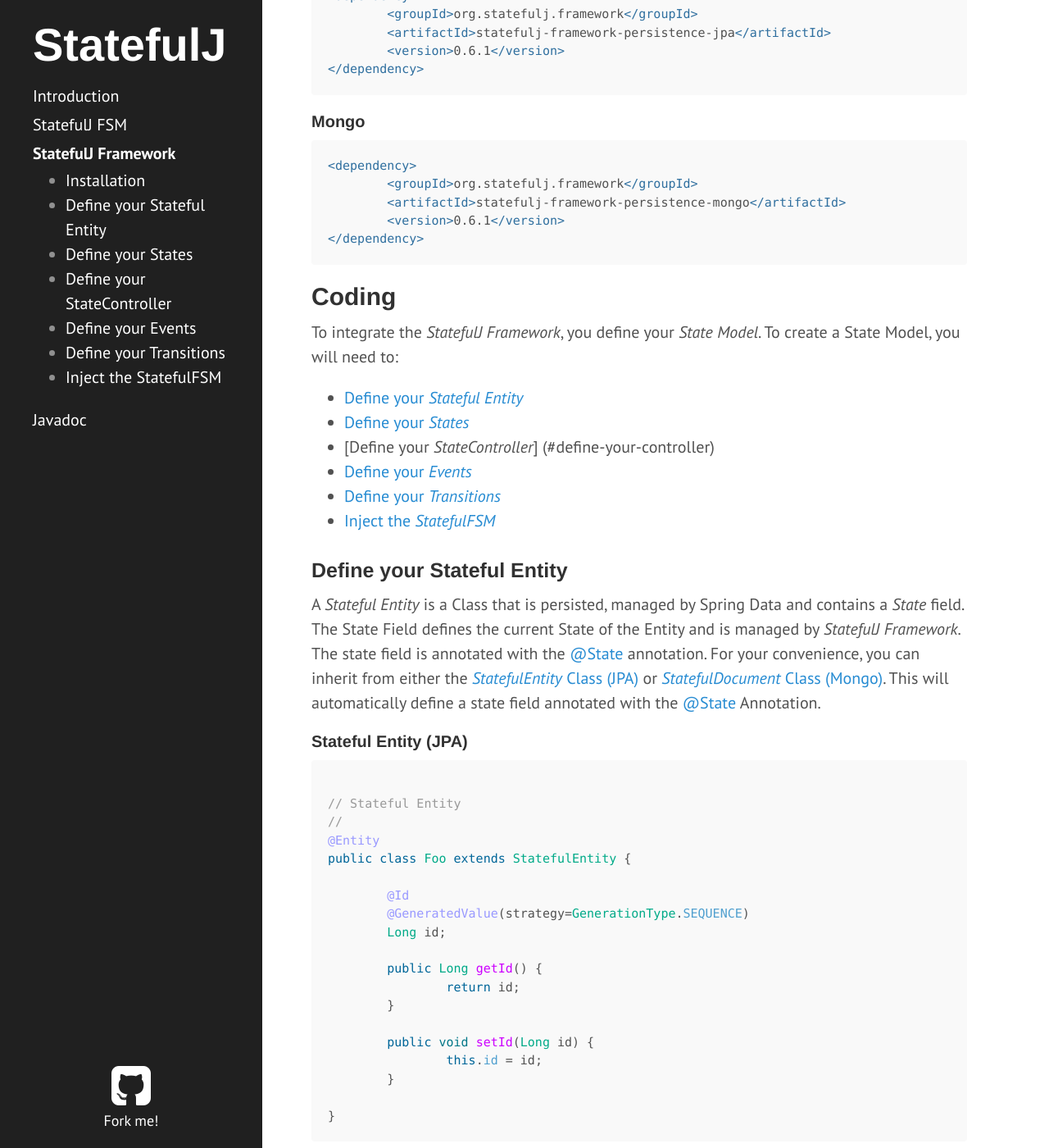
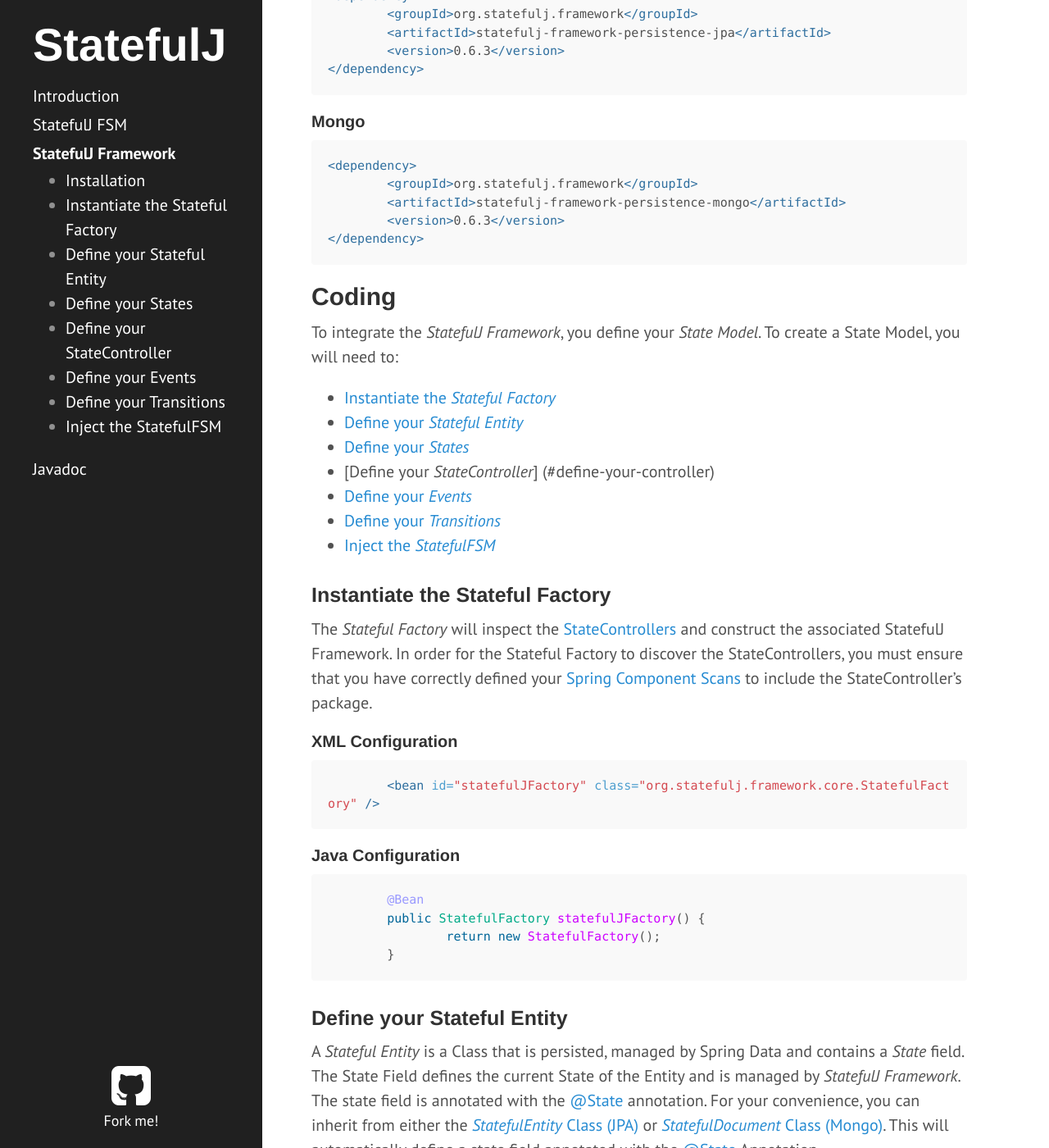
Before and after one commit to statefulj/statefulj, a Jekyll site: the page built from framework.md, in a window 1280 px wide and 1400 px high, scrolled down 1642 px. Shown: the whole window at 82% size. Built offline with Jekyll 4.4.1, drawn with Linux system fonts in a browser that asks for light colours; Markdown is read by kramdown in place of the engine named in the settings; some of the changed text lies outside the part shown.

Commit message:
Add in documentation for instantiating the StatefulFactory

````diff
--- a/_config.yml
+++ b/_config.yml
@@ -22,7 +22,7 @@ author:
 paginate:         5
 
 # Custom vars
-version:          0.6.1
+version:          0.6.3
 
 github:
   repo:           https://github.com/poole/hyde
--- a/_includes/sidebar.html
+++ b/_includes/sidebar.html
@@ -41,6 +41,7 @@
 	  <nav class="subnav">
 	  	<ul>
 		 	<li><a href="/framework#installation">Installation</a></li>
+		 	<li><a href="/framework#instantiate-stateful-factory">Instantiate the Stateful Factory</a></li>
 		 	<li><a href="/framework#define-your-stateful-entity">Define your Stateful Entity</a></li>
 			<li><a href="/framework#define-your-states">Define your States</a></li>
 			<li><a href="/framework#define-your-controller">Define your StateController</a></li>
--- a/framework.md
+++ b/framework.md
@@ -82,12 +82,32 @@ So, depending on your stack, you will need to include the following dependencies
 
 To integrate the *StatefulJ Framework*, you define your *State Model*.  To create a State Model, you will need to:
 
+* [Instantiate the *Stateful Factory*](#instantiate-stateful-factory)
 * [Define your *Stateful Entity*](#define-your-stateful-entity)
 * [Define your *States*](#define-your-states)
 * [Define your *StateController*] (#define-your-controller)
 * [Define your *Events*](#define-your-events)
 * [Define your *Transitions*](#define-your-transitions)
 * [Inject the *StatefulFSM*](#inject-stateful-fsm)
+
+### <a name="instantiate-stateful-factory"></a> Instantiate the Stateful Factory
+
+The *Stateful Factory* will inspect the [StateControllers](#define-your-controller) and construct the associated StatefulJ Framework.  In order for the Stateful Factory to discover the StateControllers, you must ensure that you have correctly defined your [Spring Component Scans](http://docs.spring.io/spring/docs/current/spring-framework-reference/html/beans.html#beans-scanning-autodetection) to include the StateController's package.
+
+#### XML Configuration
+
+```xml
+ 	<bean id="statefulJFactory" class="org.statefulj.framework.core.StatefulFactory" />
+```
+
+#### Java Configuration
+
+```java
+	@Bean
+	public StatefulFactory statefulJFactory() {
+		return new StatefulFactory();
+	}
+```
 
 ### <a name="define-your-stateful-entity"></a> Define your Stateful Entity
 
````
